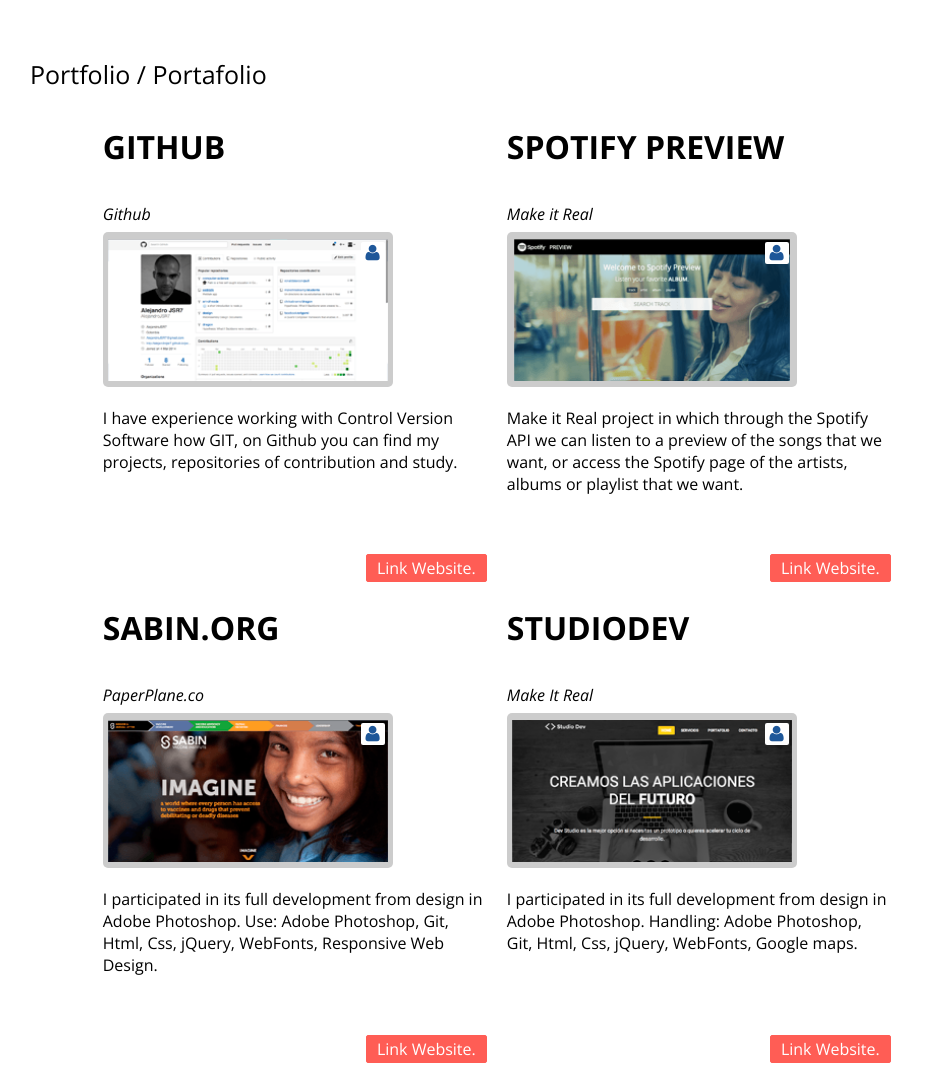
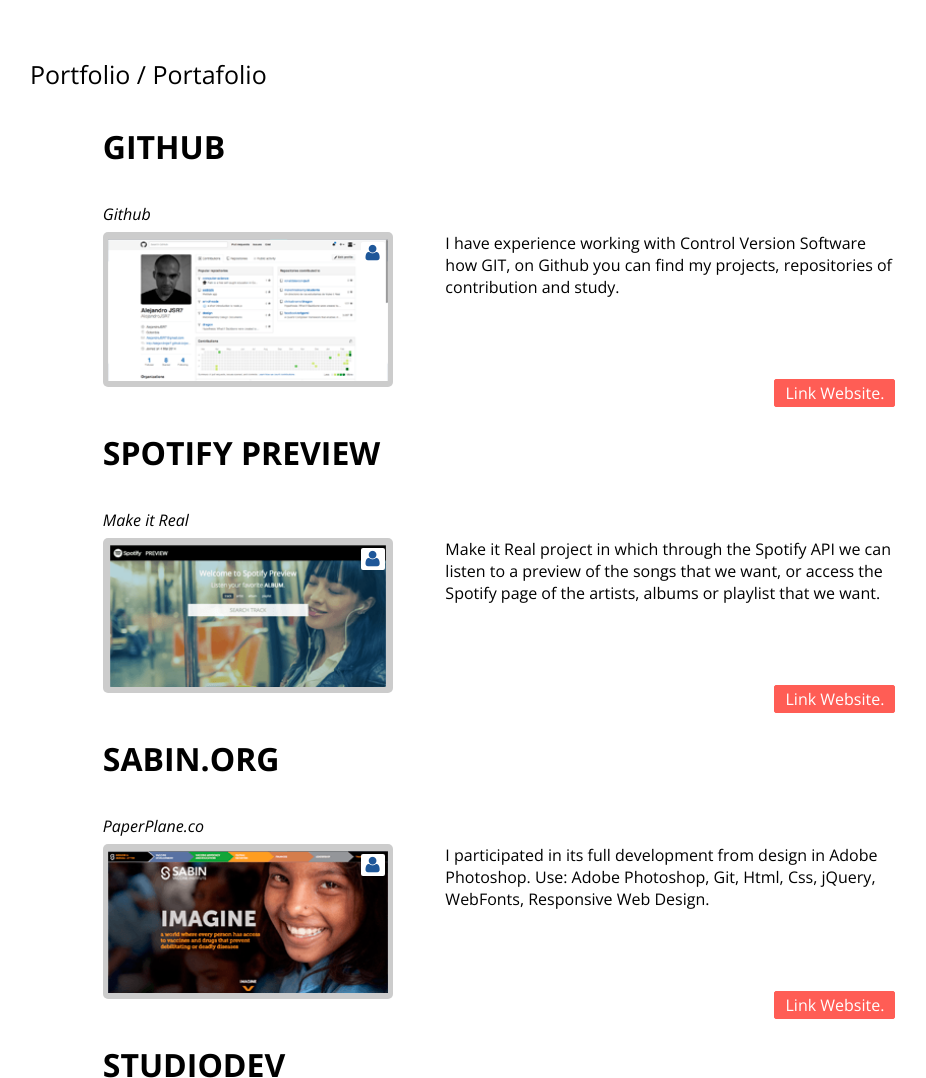
Before and after one commit to AlejandroJSR7/AlejandroJSR7.github.io, a plain HTML site: page index.html in a window 1280 px wide. Shown: the part 924-2002 px from the top of the page, without its empty margins (125-1051 px from the left). Drawn offline with nearby package versions, Linux system fonts and the light colour scheme.

Commit message:
Projects now with flex

```diff
--- a/css/alejandro-sosa.css
+++ b/css/alejandro-sosa.css
@@ -221,11 +221,9 @@
   width: 100%;
 }
 @media (min-width: 760px) {
-  .main article {
-    float: left;
-    min-height: 425px;
-    padding-right: 20px;
-    width: 49%;
+  .projects {
+    display: flex;
+    flex-wrap: wrap;
   }
   .project .image-and-description .image-project {
     margin-bottom: 20px;
--- a/index.html
+++ b/index.html
@@ -153,7 +153,7 @@
           <h3 name="portfolio">Portfolio / Portafolio</h3>
           <div class="content-medium">
             <p class="push-bottom--double"></p>
-            <div class="row">
+            <div class="projects">
               <article>
                 <div class="project">
                   <h2>Github</h2>
```
